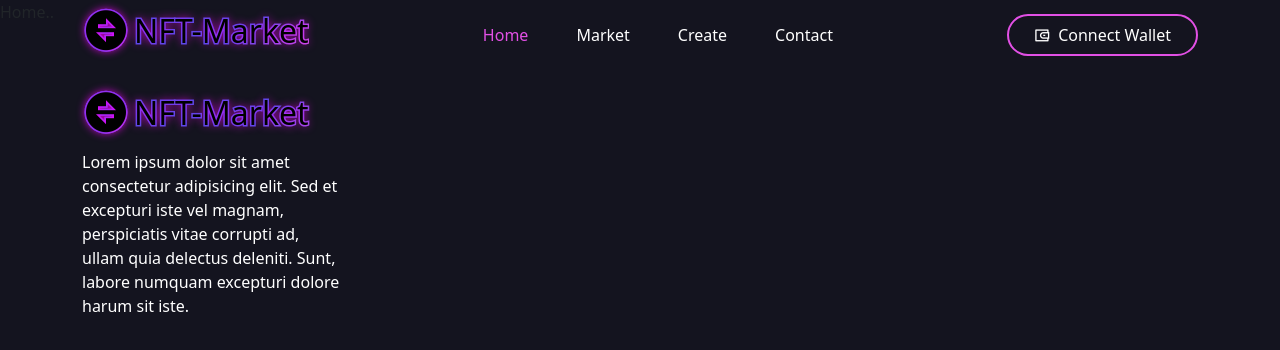
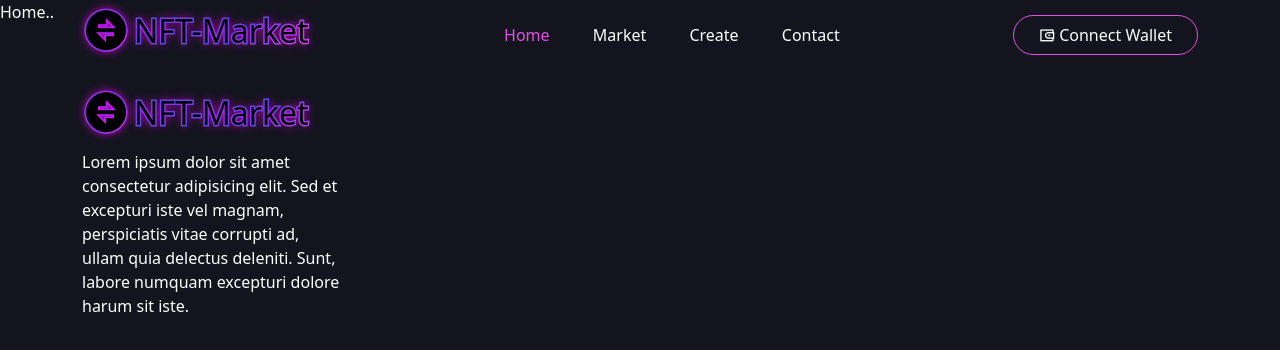
Before and after one commit to Razzor25/MarketPlace-NFT, a React (Create React App) app: page /home in a window 1280 px wide. Shown: the top 350 px of the page. Built offline with nearby package versions, Linux system fonts and the light colour scheme.

Commit message:
"all Set"

```diff
--- a/src/App.css
+++ b/src/App.css
@@ -1,4 +1,6 @@
 *{
+  user-select: none;
+  color: white;
   padding: 0;
   margin: 0;
   box-sizing:border-box;
@@ -6,11 +8,13 @@
 body{
   background: #14141f !important;
 }
+ /*
 h1,h2{
   color: #fff;
   font-weight: 500;
   font-size: 2rem;
 }
+
 p{
   color: white;
 }
@@ -25,7 +29,7 @@ ul{
   list-style:none;
   padding: 0;
   margin: 0;
-}
+}*/
 section,footer{
   padding: 60px 0px;
 }
--- a/src/components/Header/Header.jsx
+++ b/src/components/Header/Header.jsx
@@ -47,7 +47,7 @@ const Header = () => {
 
 
         <div className="nav__right align-items-center d-flex gap-5">
-          <button className="btn d-flex gap-2 align-items-center">
+          <button className="btn d-flex gap-1 align-items-center">
             <span>
               <i class="ri-wallet-3-line "></i>
             </span>
--- a/src/components/Header/header.css
+++ b/src/components/Header/header.css
@@ -18,7 +18,8 @@
     list-style-type: none;
     display: flex;
     align-items: center;
-    column-gap: 3rem;
+    column-gap: 2.7rem;
+    margin:0 10px 0 0;
 }
 
 
@@ -47,7 +48,7 @@
 
 .nav__right .btn{
     padding: 7px 25px;
-    border: 2px solid #E250E5;
+    border: 1px solid #E250E5;
     border-radius: 30px;
 }
 .nav__right .btn a{
```
